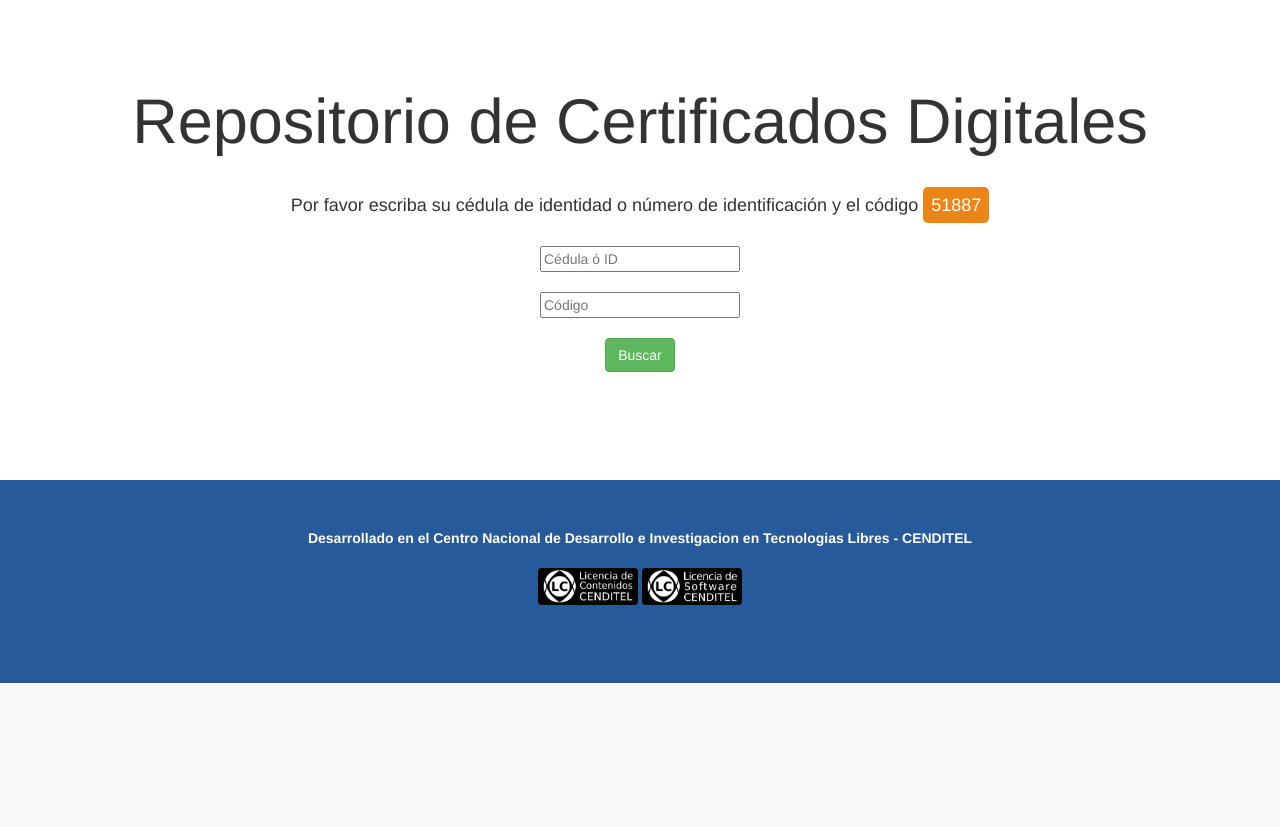
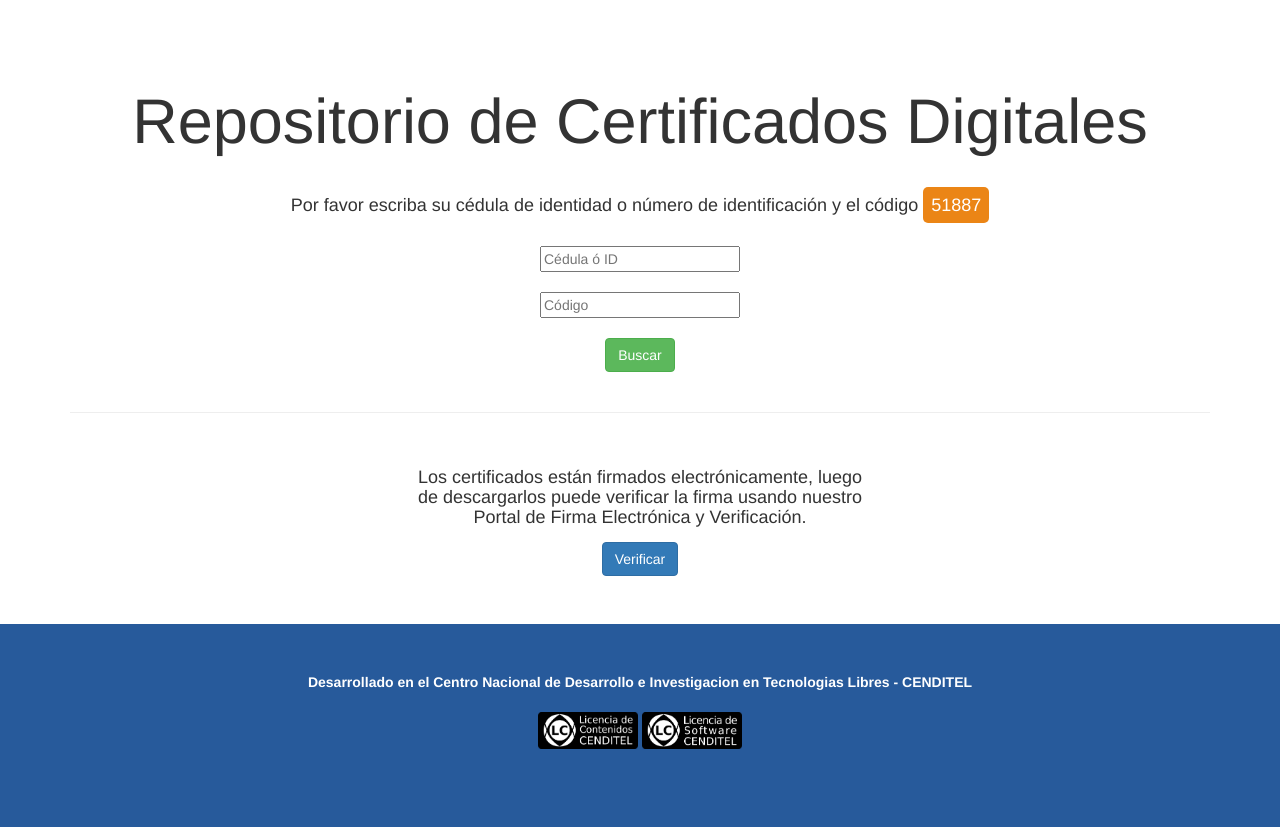
Before and after one commit to argenisosorio/repositorio_certificados, a Django app: template registro/templates/registro/buscar.html in a window 1280 px wide. Shown: the part 124-951 px from the top of the page. Before the commit the page ends 807 px from the top, so only its background shows below. Run offline with Django 3.2, Linux system fonts and the light colour scheme; the template is opened without the code that fills it, so the values that code supplies are empty; some libraries are stand-ins or nearby versions.

Commit message:
Mejorando las plantillas

```diff
--- a/registro/templates/registro/base.html
+++ b/registro/templates/registro/base.html
@@ -143,8 +143,18 @@
         <br />
         {% block cuerpo %}
         {% endblock %}
-        <br />
-        <br />
+        <div align="center">
+          <hr />
+          <br />
+          <p>
+            <h4>Los certificados están firmados electrónicamente, luego<br />
+            de descargarlos puede verificar la firma usando nuestro<br />
+            Portal de Firma Electrónica y Verificación.</h4>
+          </p>
+          <a href="https://murachi.cenditel.gob.ve/pruebaservicioweb/#verificar">
+            <button class="btn btn-primary">Verificar</button>
+          </a>
+        </div>
       </div>
       <!-- End Container -->
 
--- a/registro/templates/registro/buscar.html
+++ b/registro/templates/registro/buscar.html
@@ -63,17 +63,6 @@
       </tbody>
       {% endfor %}
     </table>
-    <br />
-    <hr />
-    <br />
-    <p>
-      <h4>Los certificados están firmados electrónicamente, luego<br />
-      de descargarlos puede verificar la firma usando nuestro<br />
-      Portal de Firma Electrónica y Verificación.</h4>
-    </p>
-    <a href="https://murachi.cenditel.gob.ve/pruebaservicioweb/#verificar">
-      <button class="btn btn-primary">Verificar</button>
-    </a>
   {% else %}
     <!--p>Ningún certificado coincide con el criterio de búsqueda.</p-->
   {% endif %}
--- a/registro/urls.py
+++ b/registro/urls.py
@@ -8,6 +8,7 @@ from django.contrib.auth.decorators import login_required
 
 urlpatterns = patterns('',
     #url(r'^$', Index.as_view(), name='index'),
+    url(r'^$', buscar, name='buscar'),
     url(r'^lista_certificados$', login_required(views.Lista_Certificados.as_view()), name='lista_certificados'),
     url(r'^subir_data$', login_required(views.Subir_data.as_view()), name='subir_data'),
     url(r'^guardar_certificado$', login_required(views.Guardar_Certificado.as_view()), name='guardar_certificado'),
@@ -23,7 +24,6 @@ urlpatterns = patterns('',
     }),
     url(r'^descomprimir_zip$', login_required(descomprimir_zip), name='descomprimir_zip'),
     url(r'^insertar_csv$', login_required(insertar_csv), name='insertar_csv'),
-    url(r'^$', buscar, name='buscar'),
     url(r'^busqueda/$', busqueda, name='busqueda'),
     url(r'^salir$', login_required(views.Salir.as_view()), name='salir'),
 )
```
